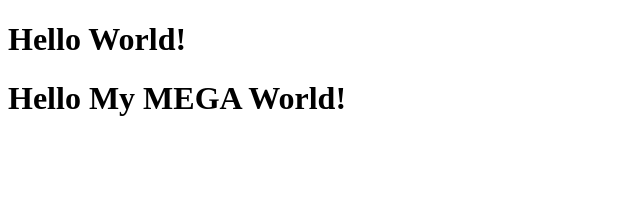
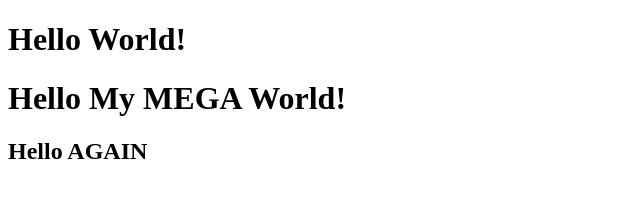
Before and after one commit to korbantyk/korbantyk.github.io, a plain HTML site: page index.html in a window 1280 px wide. Shown: the whole page, without its empty margins (0-640 px from the left). Drawn offline with Linux system fonts and the light colour scheme.

Commit message:
New version of main page

```diff
--- a/index.html
+++ b/index.html
@@ -9,5 +9,6 @@
 <body>
     <h1>Hello World!</h1>
     <h1>Hello My MEGA World!</h1>
+    <h2>Hello AGAIN</h2>
 </body>
 </html>
```
